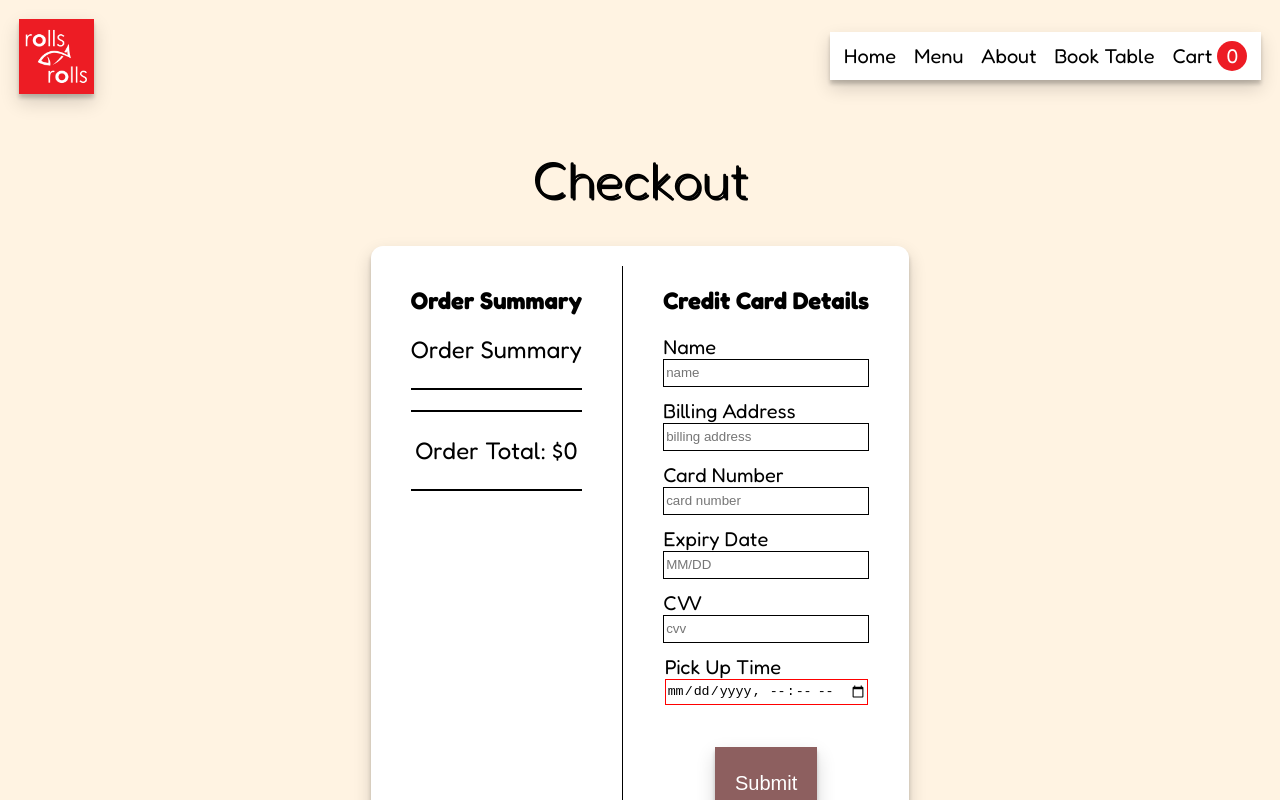
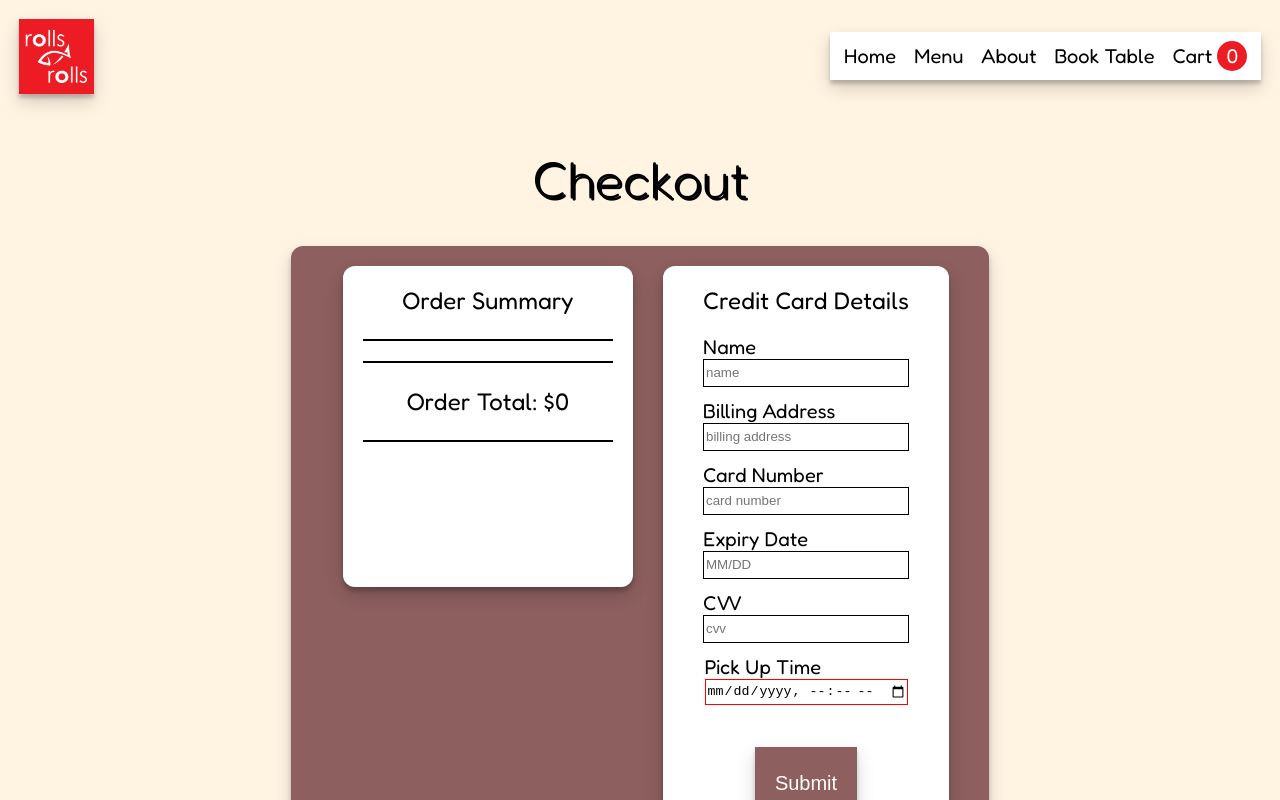
Before and after one commit to yenny1124/Restaurant-Ordering-App, a Next.js app: page /checkout in a window 1280 px wide. Shown: the top 800 px of the page. Built offline with nearby package versions, Linux system fonts and the light colour scheme.

Commit message:
style: added styles to checkout and decoupled itemized bill

```diff
--- a/src/app/checkout/checkout.css
+++ b/src/app/checkout/checkout.css
@@ -2,6 +2,10 @@
   display: flex;
   flex-direction: column;
   align-items: center;
+  background-color: white;
+  padding: 0px 40px;
+  box-shadow: var(--box-shadow);
+  border-radius: var(--border-radius);
 }
 
 .checkout-form input {
@@ -45,7 +49,7 @@
 .checkout-content {
   display: flex;
   justify-content: center;
-  background-color: white;
+  background-color: var(--brown);
   padding: 20px 40px;
   border-radius: var(--border-radius);
   box-shadow: var(--box-shadow);
@@ -55,18 +59,20 @@
 @media screen and (max-width: 767px) {
   .checkout-content {
     flex-direction: column;
+    padding: 20px 30px;
   }
+
   .checkout-summary {
-    border-bottom: 1px solid black;
+    padding-bottom: 40px;
   }
 }
 
 @media screen and (min-width: 768px) {
   .checkout-summary {
-    border-right: 1px solid black;
-    padding-right: 40px;
+    padding-right: 30px;
   }
-  .checkout-form {
-    padding-left: 40px;
+  .checkout-summary .cart-bill {
+    padding-right: 20px;
+    padding-left: 20px;
   }
 }
--- a/src/app/checkout/page.tsx
+++ b/src/app/checkout/page.tsx
@@ -2,7 +2,7 @@
 import React, { useLayoutEffect, FormEvent, ChangeEvent } from "react";
 import { useEffect, useState } from "react";
 import { CartItemType, ItemType } from "../types";
-import ItemizedBill from "../cart/ItemizedBill";
+import ItemizedBill from "../components/cart/ItemizedBill/ItemizedBill";
 import Link from "next/link";
 import "./checkout.css";
 import { clearCart } from "../services/cartservices";
@@ -166,12 +166,11 @@ export default function Checkout() {
       <div className="checkout-body">
         <div className="checkout-content">
           <div className="checkout-summary">
-            <h2>Order Summary</h2>
             <ItemizedBill items={cartItems} />
           </div>
 
           <form onSubmit={handleSubmit} className="checkout-form">
-            <h2>Credit Card Details</h2>
+            <h2 style={{ fontWeight: "normal" }}>Credit Card Details</h2>
             <div>
               <label htmlFor="name">
                 Name
@@ -255,7 +254,7 @@ export default function Checkout() {
               ></input>
             </div>
 
-            <button type="submit" className="button-md">
+            <button type="submit" className="button-lg">
               Submit
             </button>
             {statusMessage[submissionStatus]}
--- a/src/app/cart/ItemizedBill.tsx
+++ b/src/app/components/cart/ItemizedBill/ItemizedBill.tsx
@@ -1,8 +1,13 @@
 "use client";
-import { CartItemType } from "../types";
+import { CartItemType } from "../../../types";
 import React from "react";
+import "./itemizedbill.css";
+import Link from "next/link";
 
-export default function ItemizedBill(props: { items: Array<CartItemType> }) {
+export default function ItemizedBill(props: {
+  items: Array<CartItemType>;
+  button?: string;
+}) {
   function round(number: number) {
     // Round up to the third decimal
     let roundedNumber = Math.ceil(number * 1000) / 1000;
@@ -39,6 +44,7 @@ export default function ItemizedBill(props: { items: Array<CartItemType> }) {
   }
 
   return (
+    <div className="cart-bill">
       <div>
         <h2
           style={{
@@ -52,5 +58,11 @@ export default function ItemizedBill(props: { items: Array<CartItemType> }) {
         </h2>
         {createBillDisplay()}
       </div>
+      {props.button && (
+        <Link className="button-lg" href="/checkout">
+          Checkout
+        </Link>
+      )}
+    </div>
   );
 }
--- /dev/null
+++ b/src/app/components/cart/ItemizedBill/itemizedbill.css
@@ -0,0 +1,27 @@
+.cart-bill {
+  background-color: white;
+  height: auto;
+  border-radius: var(--border-radius);
+  margin-left: 12px;
+  box-shadow: var(--box-shadow);
+  display: grid;
+  grid-template-rows: 1fr 125px;
+  overflow-x: hidden;
+}
+
+.cart-bill div {
+  width: 100%;
+  overflow-x: hidden;
+  overflow-wrap: break-word;
+}
+@media screen and (max-width: 767px) {
+  .cart-bill {
+    width: 100%;
+    margin-left: 0px;
+  }
+}
+@media screen and (min-width: 768px) {
+  .cart-bill {
+    width: 250px;
+  }
+}
```
Also changed, not shown: src/app/cart/cart.css (+0 -17 lines), src/app/cart/page.tsx (+3 -6 lines). Lines whose indentation alone changed are shown as unchanged.
